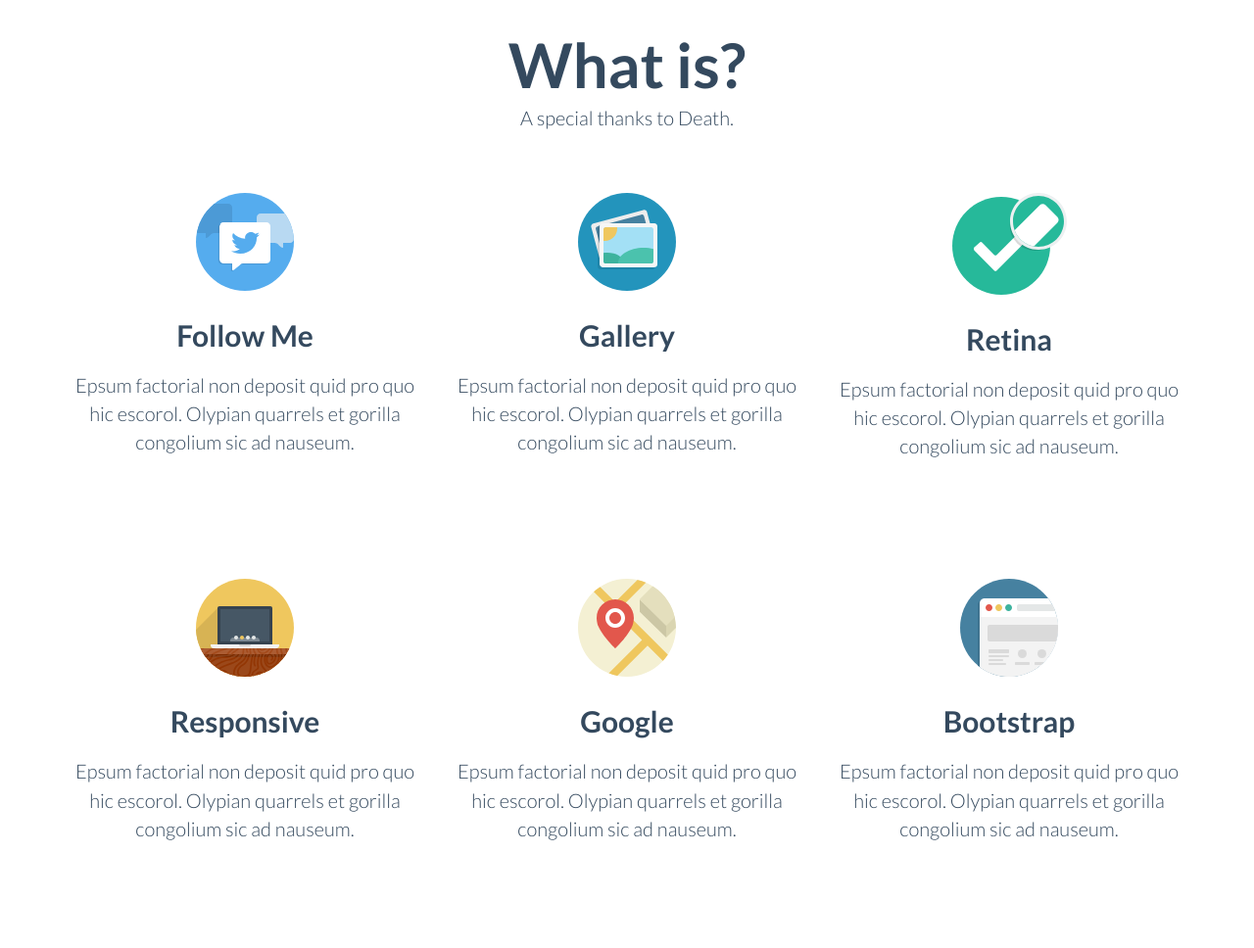
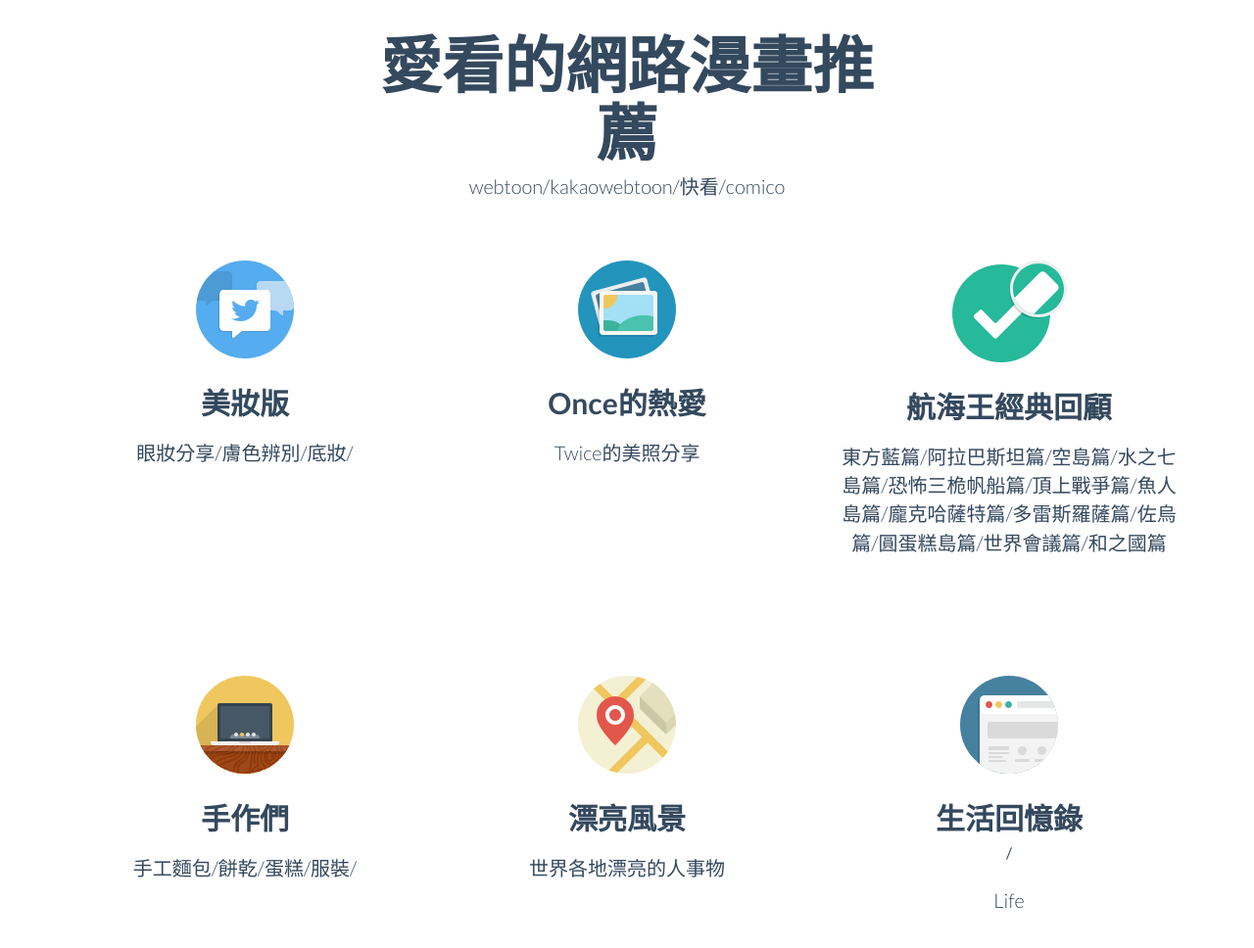
Before and after one commit to Yu-Hsuan-Liao/webex1, a plain HTML site: page index.html in a window 1280 px wide. Shown: the part 949-1917 px from the top of the page at 98% size. Drawn offline with Linux system fonts and the light colour scheme.

Commit message:
Update index.html

```diff
--- a/index.html
+++ b/index.html
@@ -107,8 +107,8 @@
 		<div class="container">
 
 			<div class="col-md-6 col-md-offset-3 text-center wrap_title">
-				<h2>What is?</h2>
-				<p class="lead" style="margin-top:0">A special thanks to Death.</p>
+				<h2>愛看的網路漫畫推薦</h2>
+				<p class="lead" style="margin-top:0">webtoon/kakaowebtoon/快看/comico</p>
 
 			</div>
 
@@ -116,24 +116,25 @@
 
 				<div class="col-sm-4 wow fadeInDown text-center">
 				  <img class="rotate" src="img/icon/tweet.svg" alt="Generic placeholder image">
-				  <h3>Follow Me</h3>
-				  <p class="lead">Epsum factorial non deposit quid pro quo hic escorol. Olypian quarrels et gorilla congolium sic ad nauseum. </p>
+				  <h3>美妝版</h3>
+				  <p class="lead">眼妝分享/膚色辨別/底妝/ </p>
 
 				  <!-- <p><a class="btn btn-embossed btn-primary view" role="button">View Details</a></p> -->
 				</div><!-- /.col-lg-4 -->
 
 				<div class="col-sm-4 wow fadeInDown text-center">
 				  <img  class="rotate" src="img/icon/picture.svg" alt="Generic placeholder image">
-				   <h3>Gallery</h3>
-				   <p class="lead">Epsum factorial non deposit quid pro quo hic escorol. Olypian quarrels et gorilla congolium sic ad nauseum. </p>
+				   <h3>Once的熱愛</h3>
+				   <p class="lead">Twice的美照分享</p>
 				   <!-- <p><a class="btn btn-embossed btn-primary view" role="button">View Details</a></p> -->
 				</div><!-- /.col-lg-4 -->
 
 				<div class="col-sm-4 wow fadeInDown text-center">
 				  <img  class="rotate" src="img/icon/retina.svg" alt="Generic placeholder image">
-				   <h3>Retina</h3>
-					<p class="lead">Epsum factorial non deposit quid pro quo hic escorol. Olypian quarrels et gorilla congolium sic ad nauseum. </p>
-				  <!-- <p><a class="btn btn-embossed btn-primary view" role="button">View Details</a></p> -->
+				   <h3>航海王經典回顧</h3>
+					<p class="lead">東方藍篇/阿拉巴斯坦篇/空島篇/水之七島篇/恐怖三桅帆船篇/頂上戰爭篇/魚人島篇/龐克哈薩特篇/多雷斯羅薩篇/佐烏篇/圓蛋糕島篇/世界會議篇/和之國篇</p>
+
+			<!-- <p><a class="btn btn-embossed btn-primary view" role="button">View Details</a></p> -->
 				</div><!-- /.col-lg-4 -->
 
 			</div><!-- /.row -->
@@ -142,22 +143,22 @@
 
 				<div class="col-sm-4  wow fadeInDown text-center">
 				  <img class="rotate" src="img/icon/laptop.svg" alt="Generic placeholder image">
-				  <h3>Responsive</h3>
-				  <p class="lead">Epsum factorial non deposit quid pro quo hic escorol. Olypian quarrels et gorilla congolium sic ad nauseum. </p>
+				  <h3>手作們</h3>
+				  <p class="lead">手工麵包/餅乾/蛋糕/服裝/ </p>
 				 <!-- <p><a class="btn btn-embossed btn-primary view" role="button">View Details</a></p> -->
 				</div><!-- /.col-lg-4 -->
 
 				<div class="col-sm-4 wow fadeInDown text-center">
 				  <img  class="rotate" src="img/icon/map.svg" alt="Generic placeholder image">
-				   <h3>Google</h3>
-				   <p class="lead">Epsum factorial non deposit quid pro quo hic escorol. Olypian quarrels et gorilla congolium sic ad nauseum. </p>
+				   <h3>漂亮風景</h3>
+				   <p class="lead">世界各地漂亮的人事物 </p>
 				   <!-- <p><a class="btn btn-embossed btn-primary view" role="button">View Details</a></p> -->
 				</div><!-- /.col-lg-4 -->
 
 				<div class="col-sm-4 wow fadeInDown text-center">
 				  <img  class="rotate" src="img/icon/browser.svg" alt="Generic placeholder image">
-				   <h3>Bootstrap</h3>
-				 <p class="lead">Epsum factorial non deposit quid pro quo hic escorol. Olypian quarrels et gorilla congolium sic ad nauseum. </p>
+				   <h3>生活回憶錄</h3>/
+				 <p class="lead">Life</p>
 				  <!-- <p><a class="btn btn-embossed btn-primary view" role="button">View Details</a></p> -->
 				</div><!-- /.col-lg-4 -->
 
```
